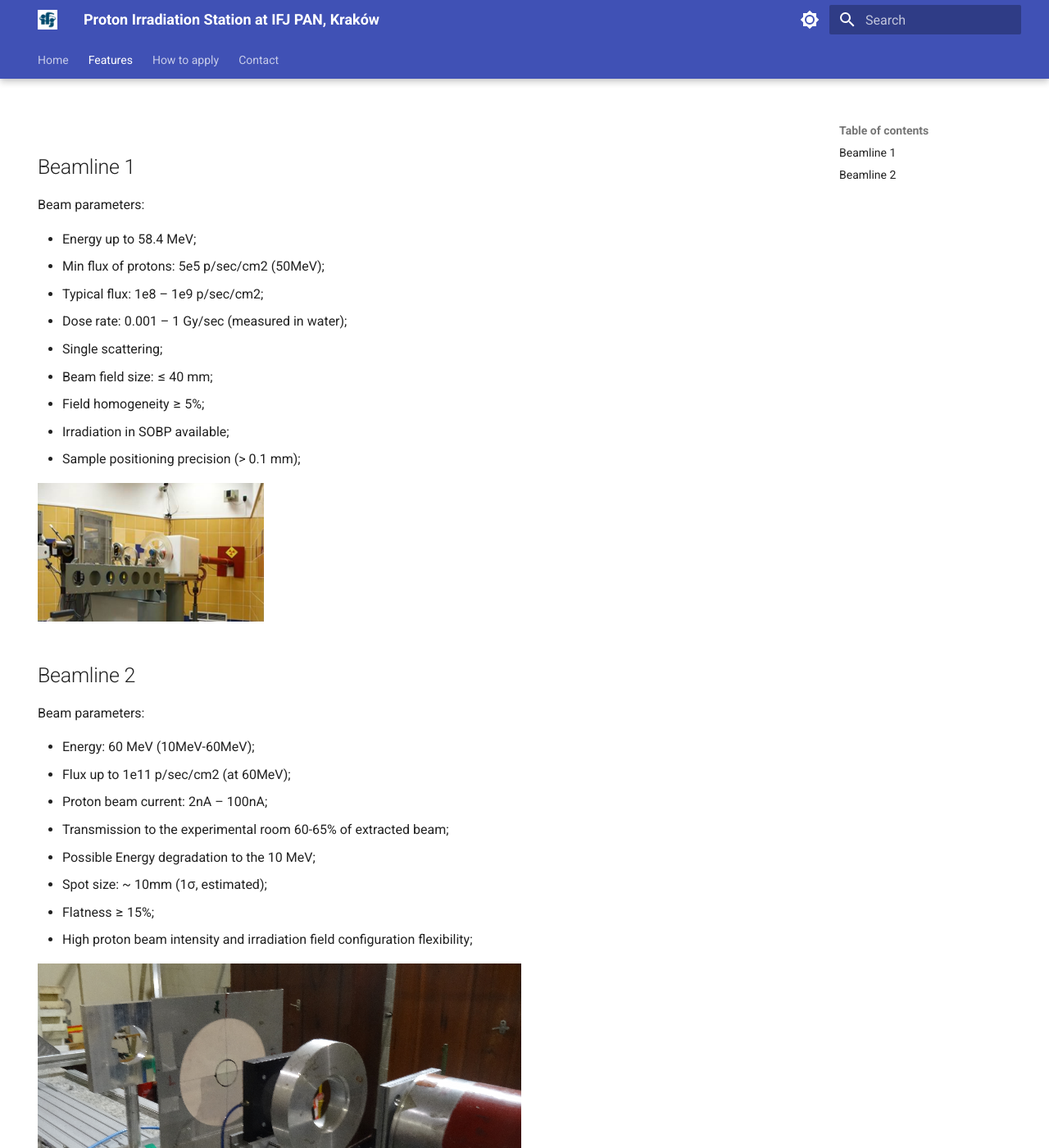
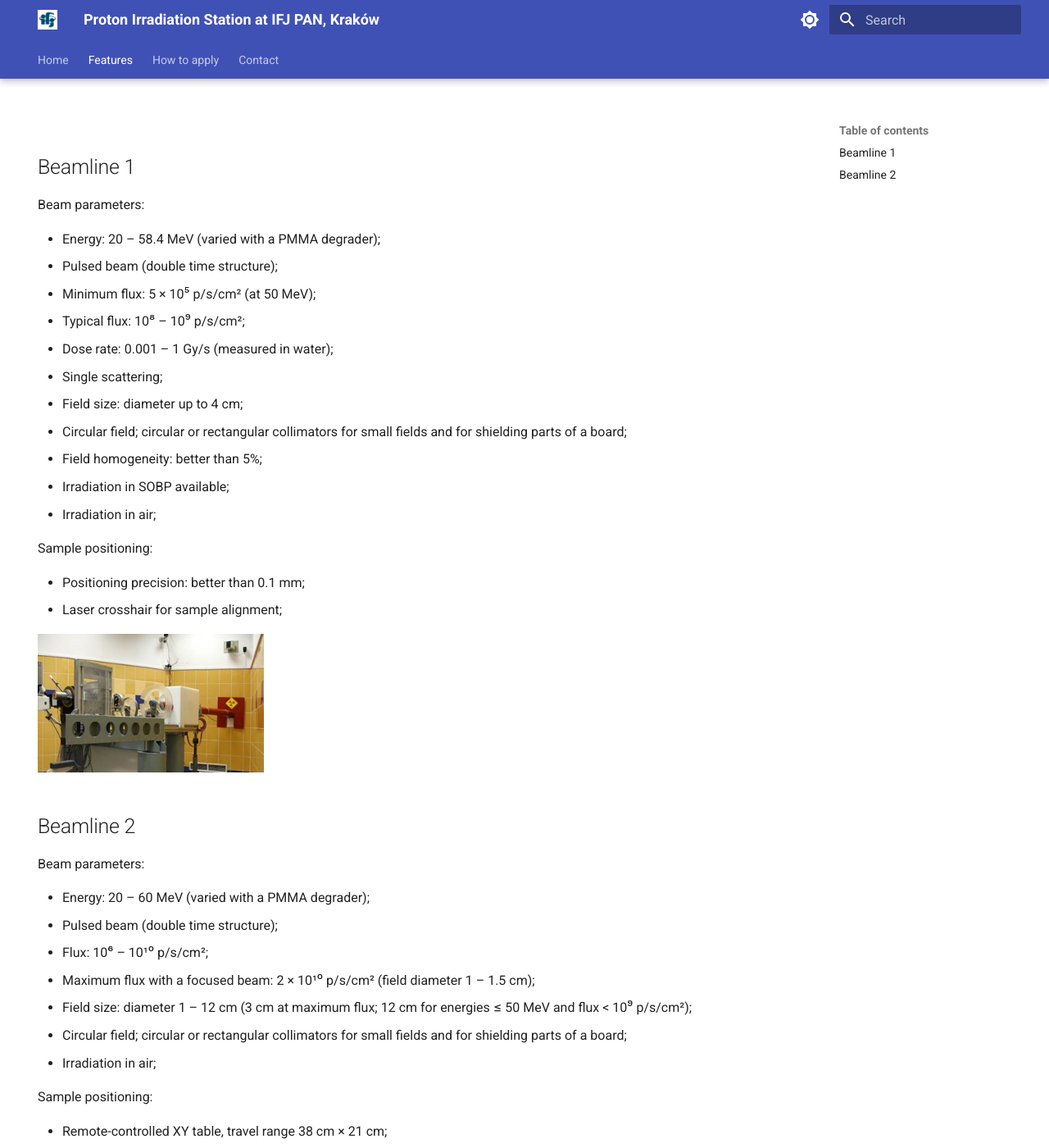
Before and after one commit to grzanka/proton-irradiation-www, an MkDocs documentation site: the page built from docs/features.md, in a window 1280 px wide and 1400 px high. Shown: the whole window at 82% size. Built offline with MkDocs 1.6.1 and Material for MkDocs 9.7.7, drawn with Linux system fonts in a browser that asks for light colours; some of the changed text lies outside the part shown.

Commit message:
Update beamline descriptions on Features page (#153)
* Update Beamline 2 description from 2026 facility survey

Replace Beamline 2 parameters with values from the AIC-144 proton survey
(2026-09-14): energy range, flux, field size and shape, beam structure,
and sample positioning. Drop proton beam current, transmission, spot
size, flatness and the generic intensity/flexibility line.

Co-Authored-By: Claude Opus 5.5 <noreply@anthropic.com>

* Add pulsed beam and irradiation in air to Beamline 1

Co-Authored-By: Claude Opus 5.5 <noreply@anthropic.com>

* Set Beamline 1 energy range to 20 – 58.4 MeV

Co-Authored-By: Claude Opus 5.5 <noreply@anthropic.com>

* Fix missing favicon

mkdocs.yml references assets/favicon.png, but the file was named
favicon.ico (its content is PNG data), so the icon returned 404.

Co-Authored-By: Claude Opus 5.5 <noreply@anthropic.com>

* Rephrase Beamline 1 sample positioning precision

"(> 0.1 mm)" read as worse than 0.1 mm; state it as better than 0.1 mm.

Co-Authored-By: Claude Opus 5.5 <noreply@anthropic.com>

* Update Beamline 1 field size and add field shape

Co-Authored-By: Claude Opus 5.5 <noreply@anthropic.com>

* Format flux values with powers of ten and SI units

Replace e-notation (1e8) with superscript powers of ten (10⁸) and
p/sec/cm2, Gy/sec with p/s/cm², Gy/s.

Co-Authored-By: Claude Opus 5.5 <noreply@anthropic.com>

* Rephrase Beamline 1 field homogeneity

"≥ 5%" read as at least 5% non-uniform; state it as better than 5%.

Co-Authored-By: Claude Opus 5.5 <noreply@anthropic.com>

* Note PMMA degrader for Beamline 1 energy range

Co-Authored-By: Claude Opus 5.5 <noreply@anthropic.com>

* Use the same parameter order and grouping for both beamlines

Both lists now run energy, time structure, flux, field, irradiation
conditions, followed by a separate "Sample positioning" group.

Co-Authored-By: Claude Opus 5.5 <noreply@anthropic.com>

* Add laser crosshair to Beamline 1 sample positioning

Co-Authored-By: Claude Opus 5.5 <noreply@anthropic.com>

---------

Co-authored-by: Claude Opus 5.5 <noreply@anthropic.com>

```diff
--- a/docs/features.md
+++ b/docs/features.md
@@ -7,15 +7,22 @@ hide:
 
 Beam parameters:
 
-- Energy up to 58.4 MeV;
-- Min flux of protons: 5e5 p/sec/cm2 (50MeV);
-- Typical flux: 1e8 – 1e9 p/sec/cm2;
-- Dose rate: 0.001 – 1 Gy/sec (measured in water);
+- Energy: 20 – 58.4 MeV (varied with a PMMA degrader);
+- Pulsed beam (double time structure);
+- Minimum flux: 5 × 10⁵ p/s/cm² (at 50 MeV);
+- Typical flux: 10⁸ – 10⁹ p/s/cm²;
+- Dose rate: 0.001 – 1 Gy/s (measured in water);
 - Single scattering;
-- Beam field size:    ≤ 40 mm;
-- Field homogeneity ≥ 5%;
+- Field size: diameter up to 4 cm;
+- Circular field; circular or rectangular collimators for small fields and for shielding parts of a board;
+- Field homogeneity: better than 5%;
 - Irradiation in SOBP available;
-- Sample positioning precision (> 0.1 mm);
+- Irradiation in air;
+
+Sample positioning:
+
+- Positioning precision: better than 0.1 mm;
+- Laser crosshair for sample alignment;
 
 
 ![Experimental hall 1](img/station1.png)
@@ -24,14 +31,19 @@ Beam parameters:
 
 Beam parameters:
 
-- Energy: 60 MeV (10MeV-60MeV);
-- Flux up to 1e11 p/sec/cm2 (at 60MeV);
-- Proton beam current:     2nA – 100nA;
-- Transmission to the experimental room 60-65% of extracted beam;
-- Possible Energy degradation to the 10 MeV;
-- Spot size:  ~ 10mm (1σ, estimated);
-- Flatness ≥ 15%;
-- High proton beam intensity and irradiation field configuration flexibility;
+- Energy: 20 – 60 MeV (varied with a PMMA degrader);
+- Pulsed beam (double time structure);
+- Flux: 10⁶ – 10¹⁰ p/s/cm²;
+- Maximum flux with a focused beam: 2 × 10¹⁰ p/s/cm² (field diameter 1 – 1.5 cm);
+- Field size: diameter 1 – 12 cm (3 cm at maximum flux; 12 cm for energies ≤ 50 MeV and flux < 10⁹ p/s/cm²);
+- Circular field; circular or rectangular collimators for small fields and for shielding parts of a board;
+- Irradiation in air;
+
+Sample positioning:
+
+- Remote-controlled XY table, travel range 38 cm × 21 cm;
+- Laser crosshair for sample alignment;
+- Camera view of the sample from the control room (on request);
 
 
 ![Experimental hall 12](img/exphall.png)
```
Also changed, not shown: docs/assets/favicon.png (renamed from docs/assets/favicon.ico).
